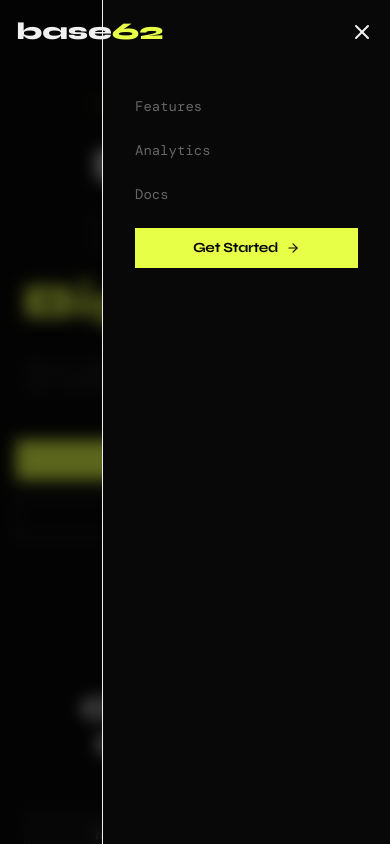
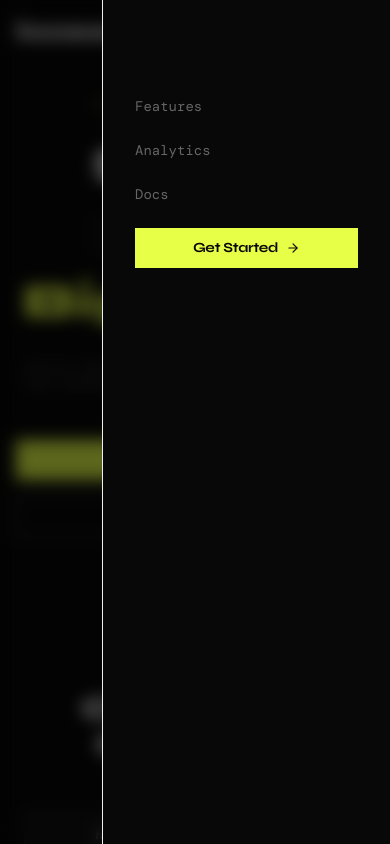
Before and after one commit to sangeet2021/Base62, a React (Vite) app in the folder frontend/: page / in a window 390 px wide. Both pictures are taken after a click on the button "Toggle menu". Shown: the top 844 px of the page. Built offline with nearby package versions, Linux system fonts and the light colour scheme; a web font is replaced by a local one.

Commit message:
fix: fixed jittery mobile hamburger menu

```diff
--- a/frontend/src/components/MobileMenu.tsx
+++ b/frontend/src/components/MobileMenu.tsx
@@ -24,7 +24,7 @@ export default function MobileMenu({ open, onClose }: MobileMenuProps) {
       ref={overlayRef}
       onClick={onClose}
       className={[
-        'md:hidden fixed inset-0 top-0 z-40 bg-black/60 backdrop-blur-sm',
+        'md:hidden fixed inset-0 top-0 z-75 bg-black/60 backdrop-blur-sm ',
         'transition-opacity duration-300',
         open ? 'opacity-100 pointer-events-auto' : 'opacity-0 pointer-events-none',
       ].join(' ')}
--- a/frontend/src/pages/Landing/Landing.tsx
+++ b/frontend/src/pages/Landing/Landing.tsx
@@ -50,8 +50,8 @@ const Landing: React.FC = () => {
 
   return (
     <div className="min-h-screen bg-bg flex flex-col gap-8 px-4 md:px-6 lg:px-12 pt-4 md:pt-8 lg:pt-12">
-      <nav className="flex bg-transparent justify-between items-center">
-        <h1 className="font-display font-extrabold text-2xl md:text-3xl sticky z-50">
+      <nav className="flex bg-transparent justify-between items-center z-50">
+        <h1 className="font-display font-extrabold text-2xl md:text-3xl sticky ">
           base<span className="text-accent">62</span>
         </h1>
 
```
